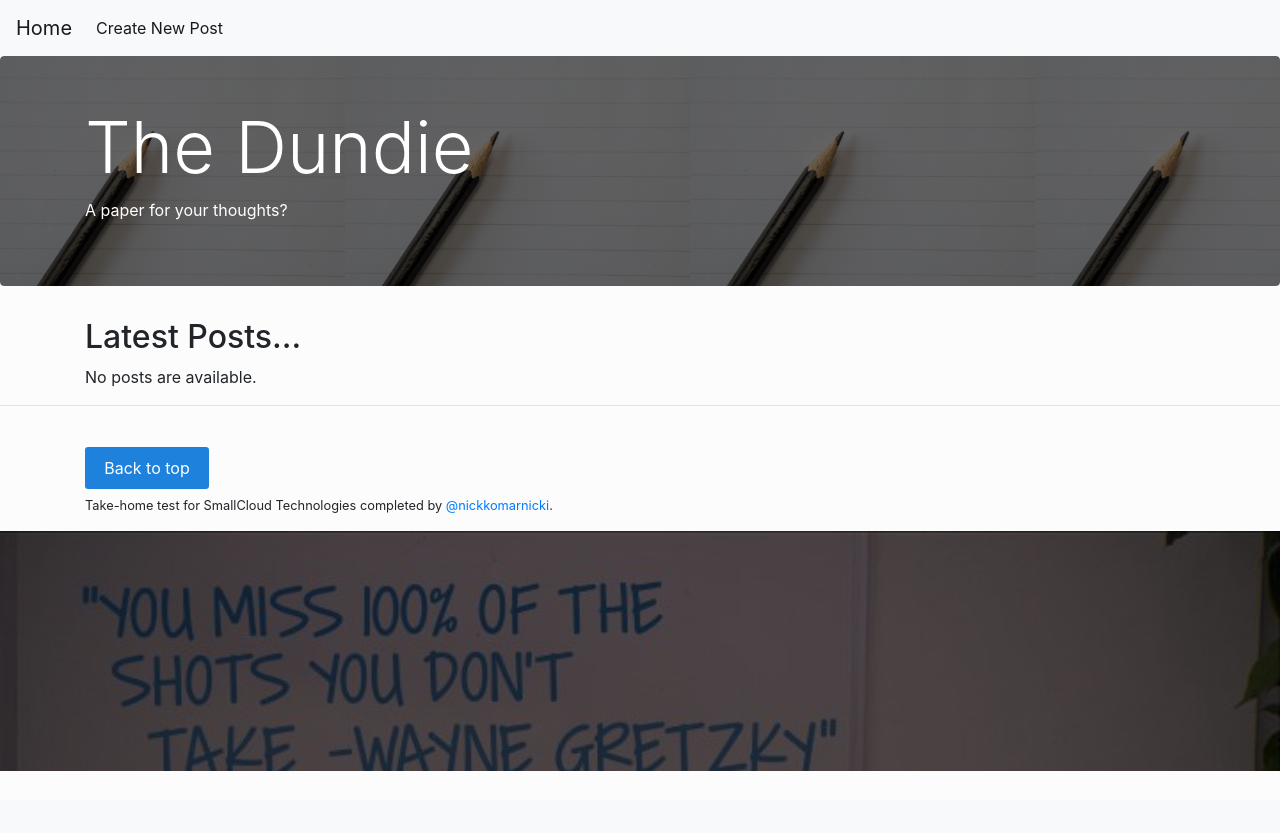
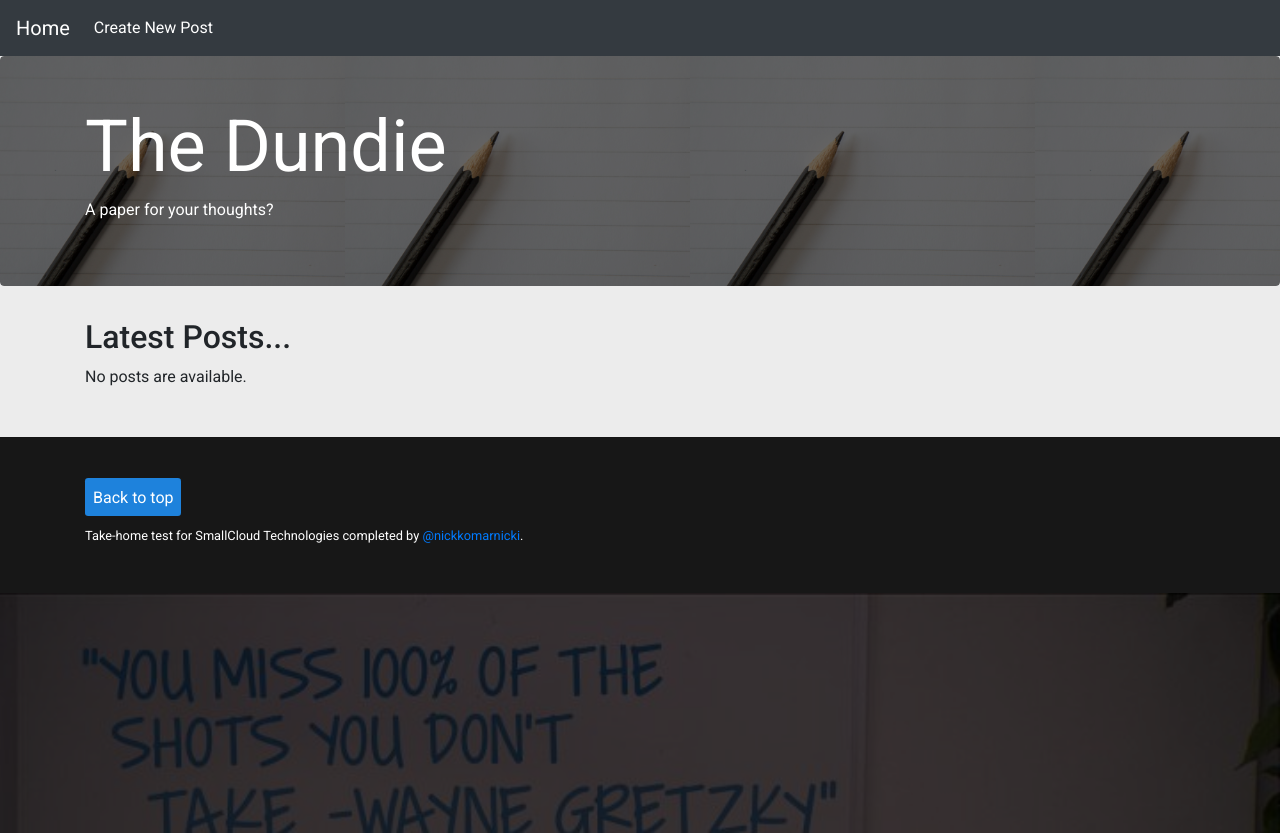
Before and after one commit to nick-k-dev/nkblogsite-django-demo, a Django app: page /blog/ in a window 1280 px wide. Before the commit the page ends 771 px from the top, so only its background shows below. Run offline with Django 3.2, Linux system fonts and the light colour scheme; data that the repository does not hold is empty; some libraries are stand-ins or nearby versions.

Commit message:
Updated styling with custom font and color changes

```diff
--- a/blog/static/blog/style.css
+++ b/blog/static/blog/style.css
@@ -1,5 +1,6 @@
 body {
-    background-color: #fcfcfc;
+    background-color: #ececec;
+    font-family: 'Roboto', sans-serif;
 }
 
 .jumbotron {
@@ -18,29 +19,34 @@ body {
 }
 
 footer {
-    margin-top: 50px;
+    background-color: rgba(0,0,0, 0.9);
 }
+
+footer p, footer h4 {
+    color: white;
+}
+
 
 .footer-container {
     width: 100%;
     height: 30vh;
     background-image: url("./images/michael.jpg");
     background-size: cover;
-    box-shadow: inset 0 0 0 1000px rgba(0,0,0,.65);
+    box-shadow: inset 0 0 0 1000px rgba(0,0,0,.75);
 }
 
 .footer-text {
     font-size: 0.8rem;
 }
 
-.home-button {
+.top-button {
     background-color: rgb(30,130,220);
     border-radius: 0.2rem;
-    padding: 0.7rem 1.2rem;
+    padding: 0.6rem 0.5rem;
     color: white;
 }
 
-.home-button:hover {
+.top-button:hover {
     background-color: rgb(30,100,220);
     color: white;
     text-decoration: none;
--- a/blog/templates/blog/base.html
+++ b/blog/templates/blog/base.html
@@ -7,12 +7,14 @@
     <title>The Dundie | Paper for your thoughts?</title>
     <link rel="stylesheet" href="https://stackpath.bootstrapcdn.com/bootstrap/4.3.1/css/bootstrap.min.css"
         integrity="sha384-ggOyR0iXCbMQv3Xipma34MD+dH/1fQ784/j6cY/iJTQUOhcWr7x9JvoRxT2MZw1T" crossorigin="anonymous">
+    <link href="https://fonts.googleapis.com/css2?family=Roboto:ital,wght@0,400;0,500;0,700;1,300&display=swap"
+        rel="stylesheet">
     {% load static %}
     <link rel="stylesheet" type="text/css" href="{% static 'blog/style.css' %}">
 </head>
 
 <body>
-    <nav class="navbar navbar-expand-lg navbar-light bg-light">
+    <nav class="navbar navbar-expand-lg navbar-dark bg-dark">
         <a class="navbar-brand" href="{% url 'blog:index' %}">Home</a>
         <ul class="navbar-nav">
             <li class="nav-item active">
@@ -31,21 +33,21 @@
     {% for message in messages %}
     <div class="alert alert-primary alert-dismissible fade show" role="alert">
         {{message}}
-      </div>
+    </div>
     {% endfor %}
     {% endif %}
     {% block content %}{% endblock %}
-    <hr>
-    <footer>
+    <footer class='mt-5'>
+        <hr class='mb-5'>
         {% block about_footer %} {% endblock %}
         <div class="container">
             <p>
-                <a class="home-button" href="#">Back to top</a>
+                <a class="top-button" href="#">Back to top</a>
             </p>
-            <p class="footer-text">Take-home test for SmallCloud Technologies completed by <a
+            <p class="footer-text">Take-home test for SmallCloud Technologies completed by <a target="_blank"
                     href="https://twitter.com/nickkomarnicki">@nickkomarnicki</a>.</p>
         </div>
-        <div class="footer-container">
+        <div class="mt-5 footer-container">
         </div>
     </footer>
 </body>
```
